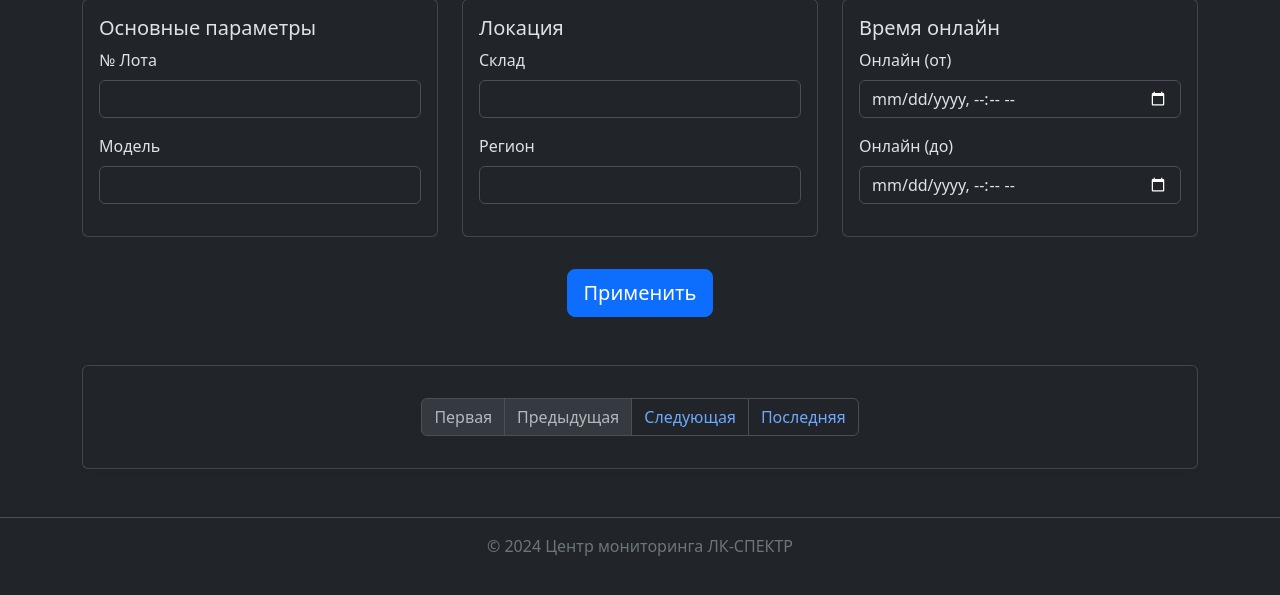
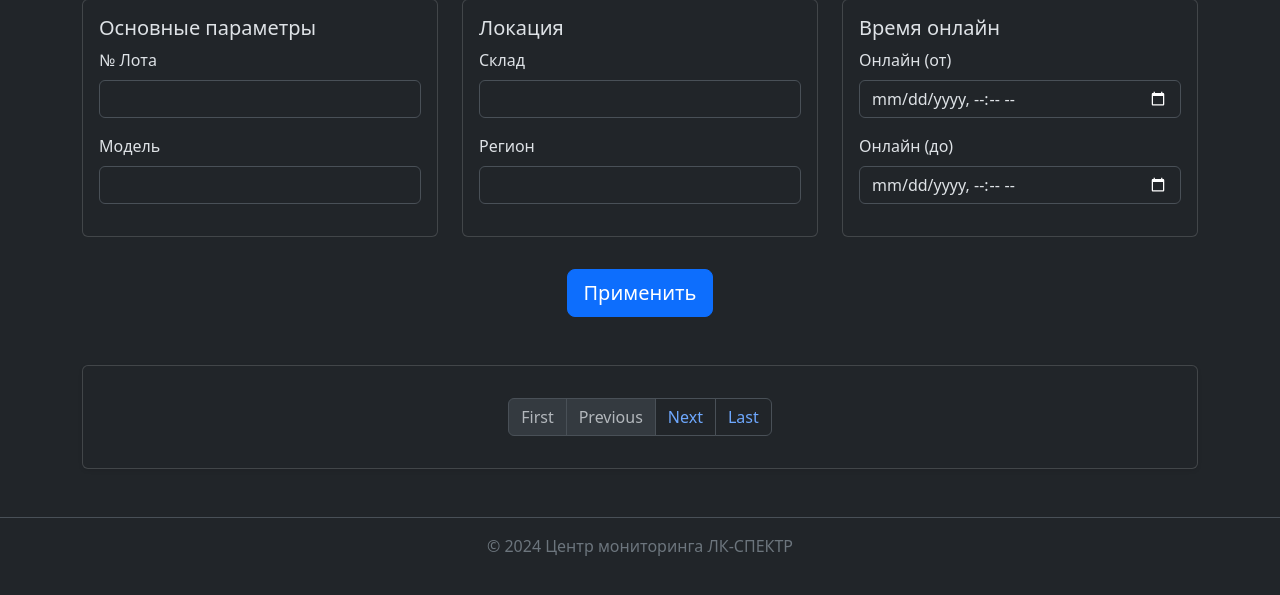
Before and after one commit to KiraPixel/flask-cm-spectr, a Flask app: template app/templates/filter.html in a window 1280 px wide. Shown: the part 127-722 px from the top of the page. Run offline with Flask 3, Linux system fonts and the light colour scheme; the template is opened without the code that fills it, so the values that code supplies are empty.

Commit message:
hotfix table_template

```diff
--- a/app/templates/table_template.html
+++ b/app/templates/table_template.html
@@ -29,7 +29,7 @@ document.addEventListener("DOMContentLoaded", function() {
     const firstPageLink = document.createElement('a');
     firstPageLink.classList.add('page-link');
     firstPageLink.href = '#';
-    firstPageLink.innerText = 'Первая';
+    firstPageLink.innerText = 'First';
     firstPageLink.addEventListener('click', function(e) {
       e.preventDefault();
       if (currentPage > 1) {
@@ -48,7 +48,7 @@ document.addEventListener("DOMContentLoaded", function() {
     const prevPageLink = document.createElement('a');
     prevPageLink.classList.add('page-link');
     prevPageLink.href = '#';
-    prevPageLink.innerText = 'Предыдущая';
+    prevPageLink.innerText = 'Previous';
     prevPageLink.addEventListener('click', function(e) {
       e.preventDefault();
       if (currentPage > 1) {
@@ -99,7 +99,7 @@ document.addEventListener("DOMContentLoaded", function() {
     const nextPageLink = document.createElement('a');
     nextPageLink.classList.add('page-link');
     nextPageLink.href = '#';
-    nextPageLink.innerText = 'Следующая';
+    nextPageLink.innerText = 'Next';
     nextPageLink.addEventListener('click', function(e) {
       e.preventDefault();
       if (currentPage < pageCount) {
@@ -118,7 +118,7 @@ document.addEventListener("DOMContentLoaded", function() {
     const lastPageLink = document.createElement('a');
     lastPageLink.classList.add('page-link');
     lastPageLink.href = '#';
-    lastPageLink.innerText = 'Последняя';
+    lastPageLink.innerText = 'Last';
     lastPageLink.addEventListener('click', function(e) {
       e.preventDefault();
       if (currentPage < pageCount) {
```
